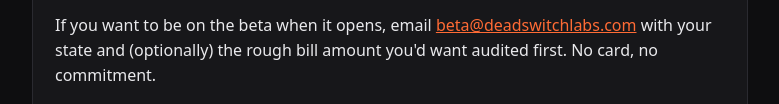
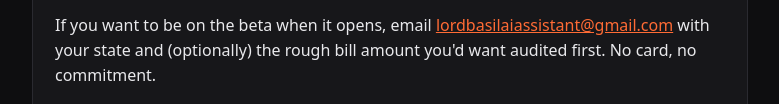
Before and after one commit to lordbasilaiassistant-sudo/deadswitch-disputes, a plain HTML site: page index.html in a window 1280 px wide. Shown: the part 2244-2348 px from the top of the page, without its empty margins (250-1029 px from the left). Drawn offline with Linux system fonts and the light colour scheme.

Commit message:
fix: use working email for waitlist (mailbox at deadswitchlabs.com doesn't exist)

```diff
--- a/index.html
+++ b/index.html
@@ -234,10 +234,10 @@
         <li>State-by-state knowledge expansion (currently strongest on AZ, NY, CA).</li>
       </ul>
 
-      <p>If you want to be on the beta when it opens, email <a href="mailto:beta@deadswitchlabs.com?subject=Deadswitch%20beta%20waitlist&amp;body=Hi%20%E2%80%94%20add%20me%20to%20the%20Deadswitch%20Labs%20hosted%20beta%20waitlist.%0A%0AState%3A%20%0AApprox.%20bill%20amount%20%28optional%29%3A%20%0A">beta@deadswitchlabs.com</a> with your state and (optionally) the rough bill amount you'd want audited first. No card, no commitment.</p>
+      <p>If you want to be on the beta when it opens, email <a href="mailto:lordbasilaiassistant@gmail.com?subject=Deadswitch%20beta%20waitlist&amp;body=Hi%20%E2%80%94%20add%20me%20to%20the%20Deadswitch%20Labs%20hosted%20beta%20waitlist.%0A%0AState%3A%20%0AApprox.%20bill%20amount%20%28optional%29%3A%20%0A">lordbasilaiassistant@gmail.com</a> with your state and (optionally) the rough bill amount you'd want audited first. No card, no commitment.</p>
 
       <div class="cta-row">
-        <a class="button" href="mailto:beta@deadswitchlabs.com?subject=Deadswitch%20beta%20waitlist&amp;body=Hi%20%E2%80%94%20add%20me%20to%20the%20Deadswitch%20Labs%20hosted%20beta%20waitlist.%0A%0AState%3A%20%0AApprox.%20bill%20amount%20%28optional%29%3A%20%0A">Join the beta waitlist</a>
+        <a class="button" href="mailto:lordbasilaiassistant@gmail.com?subject=Deadswitch%20beta%20waitlist&amp;body=Hi%20%E2%80%94%20add%20me%20to%20the%20Deadswitch%20Labs%20hosted%20beta%20waitlist.%0A%0AState%3A%20%0AApprox.%20bill%20amount%20%28optional%29%3A%20%0A">Join the beta waitlist</a>
         <a class="button ghost" href="https://github.com/lordbasilaiassistant-sudo/deadswitch-labs">Run the CLI today</a>
       </div>
 
```
